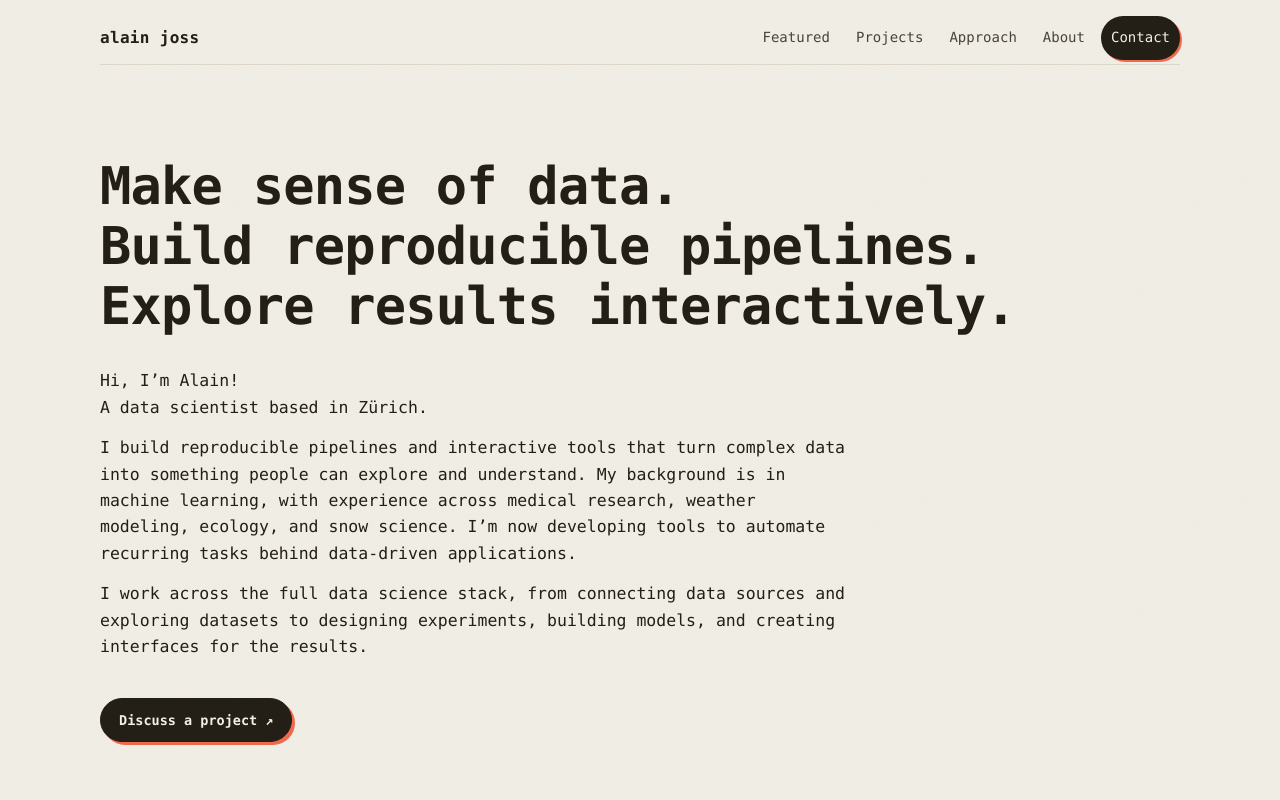
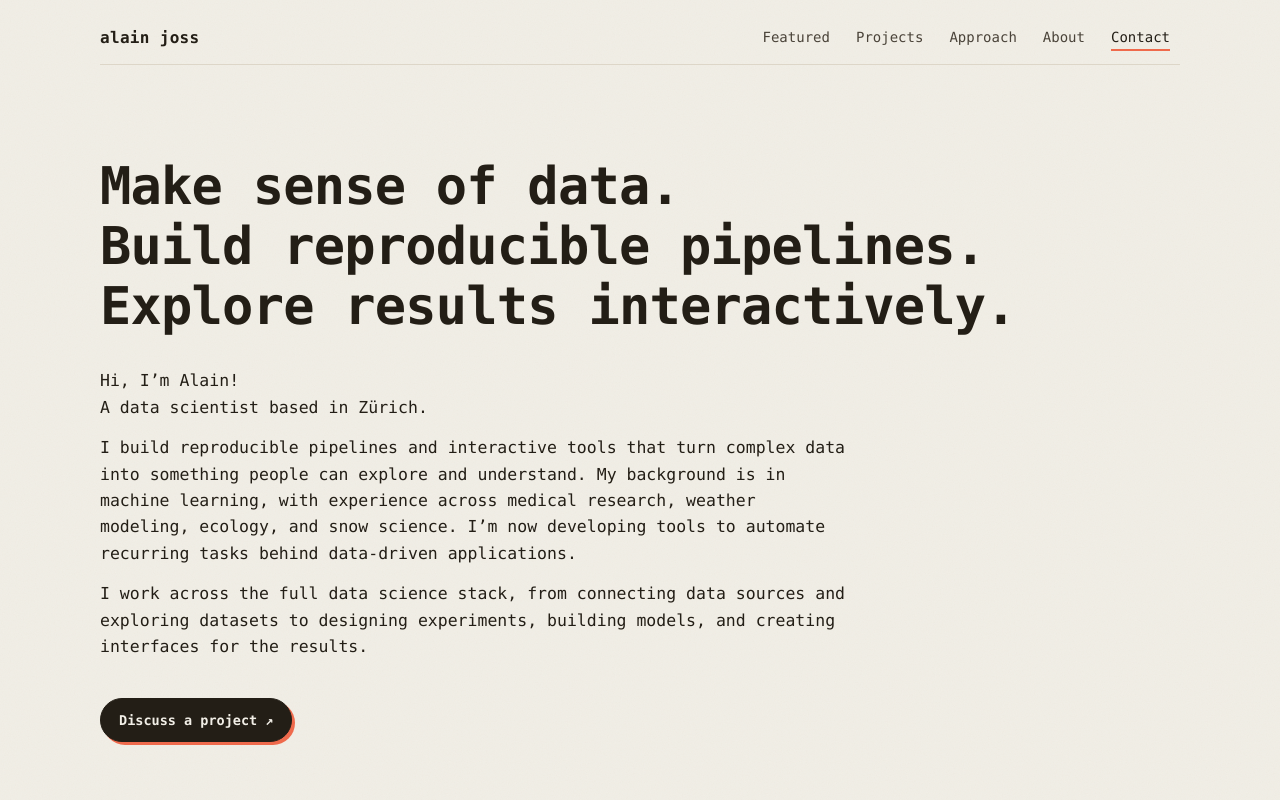
Before and after one commit to AlainJoss/personal-website, an Astro site: page / in a window 1280 px wide. Shown: the top 800 px of the page. Built offline with nearby package versions, Linux system fonts and the light colour scheme; Astro itself is replaced by a stand-in of ours.

Commit message:
Restore underline styling for active navigation

```diff
--- a/src/styles/global.css
+++ b/src/styles/global.css
@@ -57,7 +57,7 @@ nav a, .contact-links a, footer a {
 }
 nav a { justify-content: center; padding: 7px 10px; border-radius: 999px; text-decoration: none; }
 nav a:hover { color: var(--ink); }
-nav a[aria-current] { background: var(--ink); color: var(--paper); text-decoration: none; box-shadow: 2px 2px 0 var(--accent); }
+nav a[aria-current] { color: var(--ink); text-decoration: underline; text-decoration-color: var(--accent); text-decoration-thickness: 2px; text-underline-offset: 7px; }
 footer a:hover { text-decoration: underline; }
 
 .intro { padding: 3.5rem 0 var(--space-section); }
```
